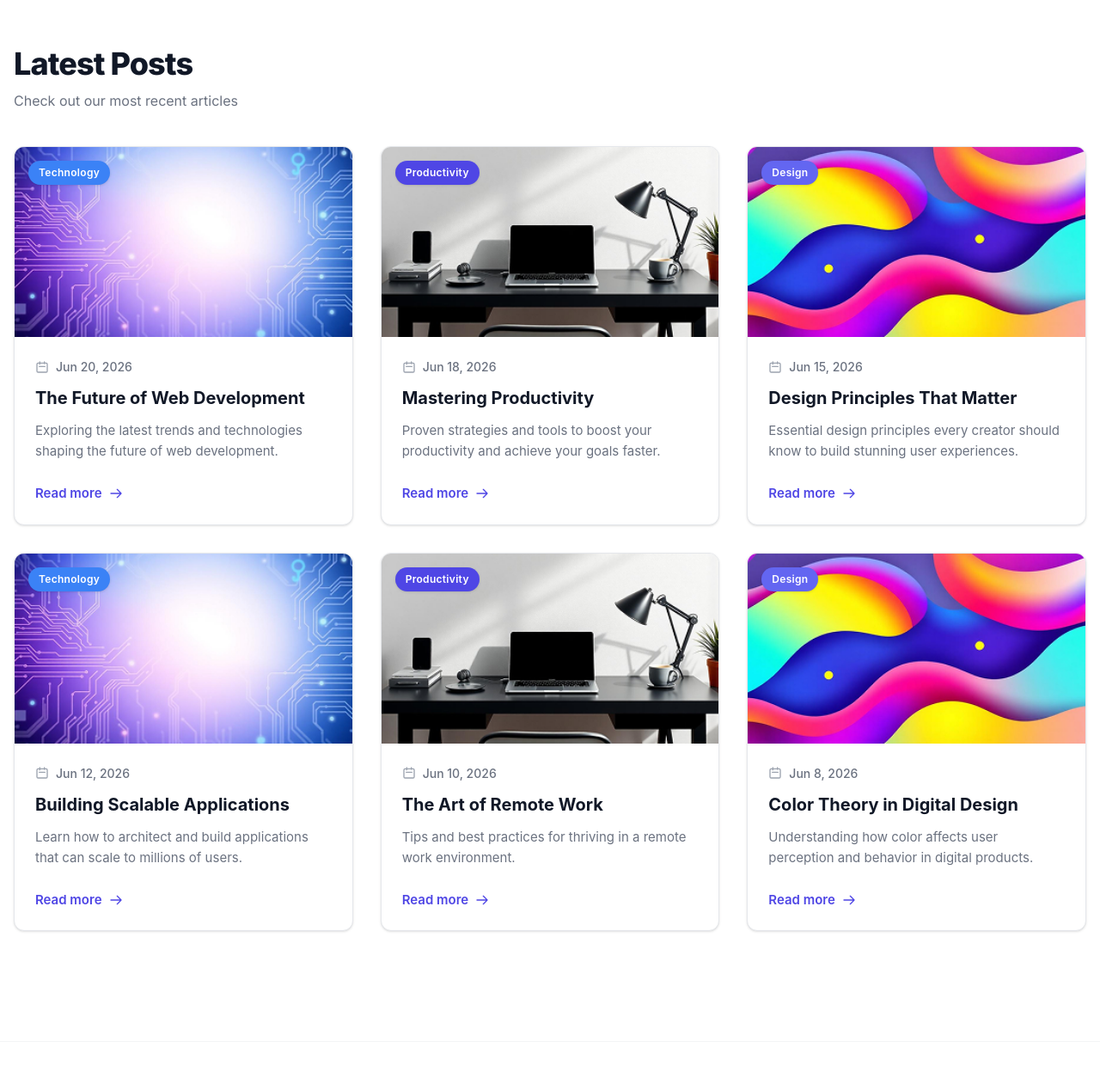
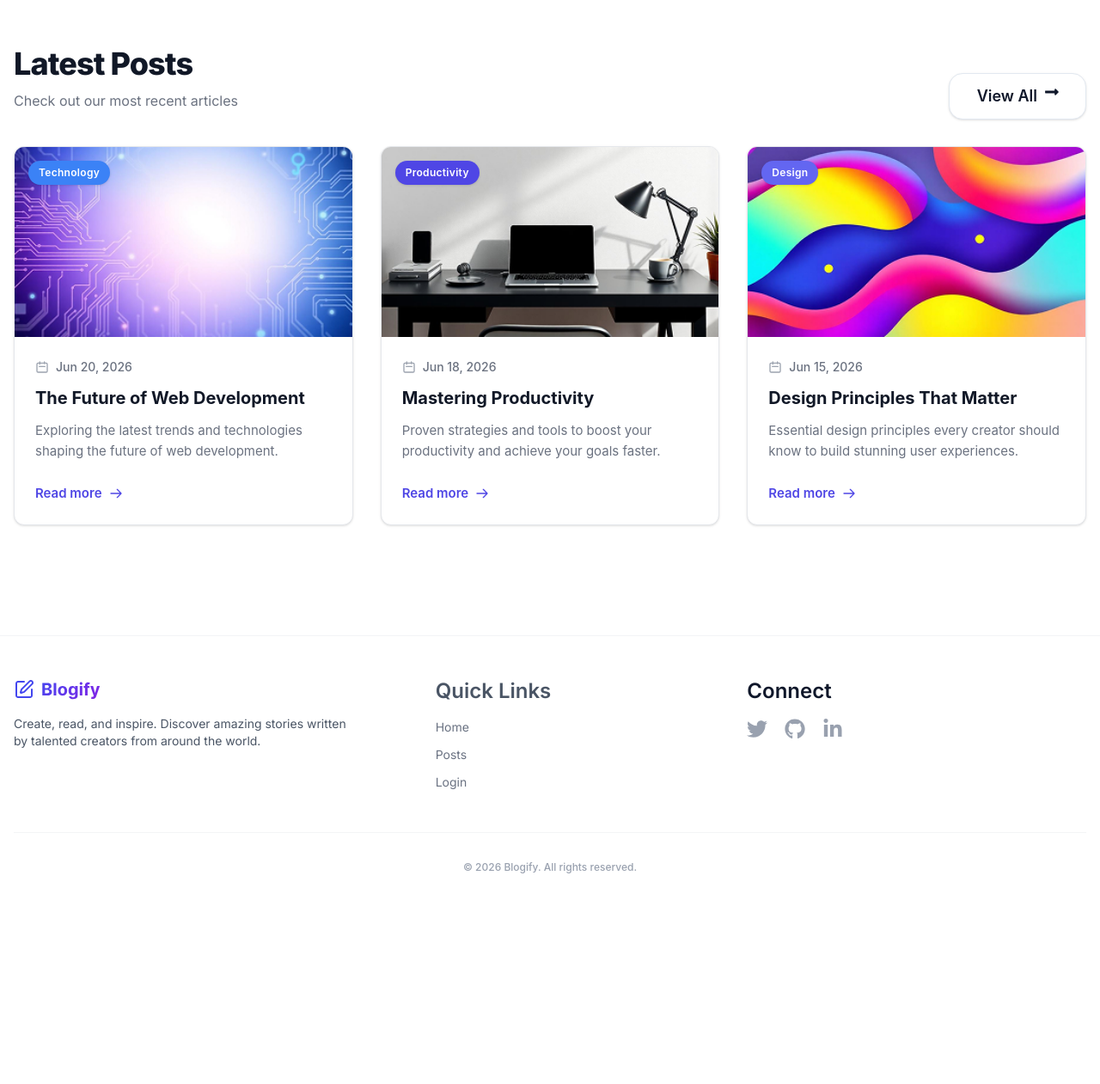
Before and after one commit to Toshmamatov1ch/new-project, a React (Vite) app: page / in a window 1280 px wide. Shown: the part 1313-2574 px from the top of the page at 86% size. After the commit the page ends 2378 px from the top, so only its background shows below. Built offline with nearby package versions, Linux system fonts and the light colour scheme.

Commit message:
one page bo'ldi

```diff
--- a/src/components/Button.jsx
+++ b/src/components/Button.jsx
@@ -7,12 +7,12 @@ function Button({ text, variant, icon, onclick }) {
     secondary:
       "flex items-center justify-center gap-2 px-8 py-3 bg-gradient-to-r from-[#4346ef] to-[#9333ea] text-white font-medium text-lg rounded-2xl shadow-md hover:opacity-95 active:scale-95 transition-all cursor-pointer",
     danger:
-      "px-8 py-3 bg-white text-[#0f172a] font-semibold text-lg rounded-2xl border-4 border-[#e2e8f0] shadow-sm hover:bg-slate-50 active:scale-95 transition-all",
+      "px-8 py-3 bg-white text-[#0f172a] font-semibold text-lg rounded-2xl border border-[#e2e8f0] shadow-sm hover:bg-slate-50 active:scale-95 transition-all flex itmes-center gap-2 ",
   };
   return (
     <button className={`${variants[variant]}`}>
       {text}
-      {icon && <p className="w-4 h-4 ">{icon}</p>}
+      {icon && <p className="w-4  h-4">{icon}</p>}
     </button>
   );
 }
--- a/src/components/Information.jsx
+++ b/src/components/Information.jsx
@@ -7,7 +7,7 @@ import { v4 as uuidv4 } from "uuid";
 function Information() {
   return (
     <div>
-      <div className="flex flex-col items-center mt-32">
+      <div className="flex flex-col items-center mt-32 px-2.5">
         <h2 className="font-inter font-bold text-4xl leading-10 space-x-0.5 mb-4">
           Why Choose Blogify?
         </h2>
--- a/src/components/LastestPosts.jsx
+++ b/src/components/LastestPosts.jsx
@@ -2,10 +2,13 @@ import React from "react";
 import PostCard from "./PostCard"; // PostCard yo'li
 import { cardsData } from "../data/cardsData.js"; // Ma'lumotlar yo'li
 import { v4 as uuidv4 } from "uuid";
-
+import Button from "./Button.jsx";
+import { FaLongArrowAltRight } from "react-icons/fa";
+import { Link } from "react-router-dom";
 function LatestPosts() {
   return (
     <div className="text-align mb-32 ">
+      <div className="flex items-center justify-between">
         <div className="mb-10 text-left">
           <h2 className="text-3xl md:text-[36px] font-extrabold font-inter text-[#111827] tracking-tight mb-2">
             Latest Posts
@@ -15,8 +18,16 @@ function LatestPosts() {
             Check out our most recent articles
           </p>
         </div>
+        <Link to={"/posts"}>
+          <Button
+            text={"View All"}
+            variant={"danger"}
+            icon={<FaLongArrowAltRight />}
+          />
+        </Link>
+      </div>
       <div className="grid grid-cols-1 md:grid-cols-2 lg:grid-cols-3 gap-8">
-        {cardsData.map((item) => (
+        {cardsData.slice(0, 3).map((item) => (
           <PostCard key={uuidv4()} card={item} />
         ))}
       </div>
--- a/src/components/PostCard.jsx
+++ b/src/components/PostCard.jsx
@@ -1,5 +1,5 @@
 import React from "react";
-import { Link } from "react-router-dom"; // ⚠️ Link-ni import qilamiz
+import { Link } from "react-router-dom";
 
 function PostCard({ card }) {
   const categoryStyles = {
@@ -11,7 +11,7 @@ function PostCard({ card }) {
   if (!card) return null;
 
   return (
-    <div className="border border-[#E5E7EB] rounded-6 overflow-hidden flex flex-col h-full bg-white transition-all duration-300 shadow-sm hover:shadow-xl hover:-translate-y-2 group rounded-xl">
+    <div className="border border-[#E5E7EB] rounded-xl overflow-hidden flex flex-col h-full bg-white transition-all duration-300 shadow-sm hover:shadow-xl hover:-translate-y-2 group">
       {/* Rasm va Kategoriya qismi */}
       <div className="relative pt-[56.25%] overflow-hidden bg-gray-100">
         <img
@@ -19,8 +19,9 @@ function PostCard({ card }) {
           alt={card.title}
           className="absolute top-0 left-0 w-full h-full object-cover transition-transform duration-500 ease-in-out group-hover:scale-105"
         />
+        {/* TO'G'RILANDI: Bu yerdagi 'z-10' olib tashlandi, o'rniga 'z-0' yoki shunchaki olib tashlash kifoya */}
         <span
-          className={`absolute top-4 left-4 text-xs font-semibold px-3 py-1.5 rounded-full tracking-wide shadow-sm z-10 ${categoryStyles[card.category] || "bg-gray-600 text-white"}`}
+          className={`absolute top-4 left-4 text-xs font-semibold px-3 py-1.5 rounded-full tracking-wide shadow-sm ${categoryStyles[card.category] || "bg-gray-600 text-white"}`}
         >
           {card.category}
         </span>
@@ -43,7 +44,8 @@ function PostCard({ card }) {
               d="M8 7V3m8 3V3m-9 8h10M5 21h14a2 2 0 002-2V7a2 2 0 00-2-2H5a2 2 0 00-2 2v12a2 2 0 002 2z"
             ></path>
           </svg>
-          <span className="z-10">{card.date}</span>
+          {/* TO'G'RILANDI: Bu yerdagi 'z-10' ham olib tashlandi */}
+          <span>{card.date}</span>
         </div>
 
         <h3 className="text-[20px] font-bold text-[#111827] leading-7 mb-3 transition-colors duration-200 group-hover:text-blue-600">
@@ -56,7 +58,7 @@ function PostCard({ card }) {
 
         <div className="mt-auto">
           <Link
-            to={`/posts/${card.id}`} // Dinamik ID manzilga uzatiladi
+            to={`/posts/${card.id}`}
             className="text-[#4F46E5] hover:text-[#3730A3] font-semibold text-[15px] inline-flex items-center gap-2 transition-colors duration-200 group/link"
           >
             Read more
```
Lines whose indentation alone changed are shown as unchanged.
